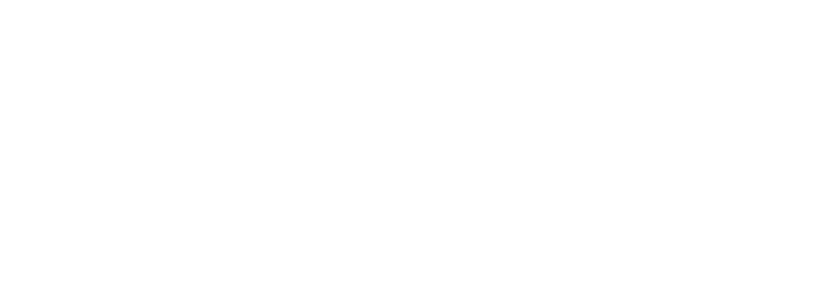
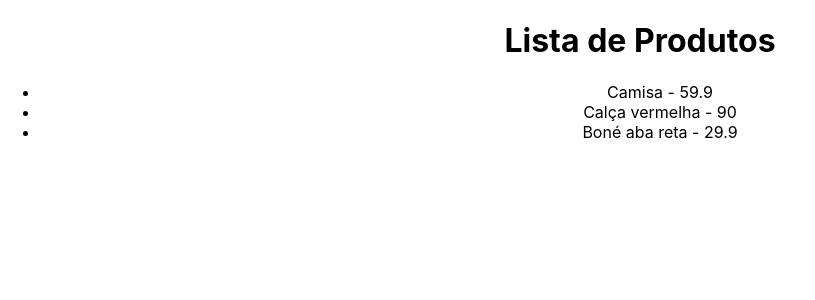
Before and after one commit to GeracNeto/http_react, a React (Create React App) app: page / in a window 1280 px wide. Shown: the top 300 px of the page, without its empty margins (0-815 px from the left). Built offline with nearby package versions, Linux system fonts and the light colour scheme; data requests are answered from the project's data file.

Commit message:
Criado requisição simples com fetch no useEffect para consumo da API do json-server

```diff
--- a/src/App.js
+++ b/src/App.js
@@ -1,9 +1,34 @@
 import './App.css'
 
+import { useEffect, useState } from 'react'
+
+const url = 'http://localhost:3000/products'
+
 function App() {
+
+  const [products, setProducts] = useState([])
+
+  // 1 Resgatando dados
+  useEffect(() => {
+
+    async function fecthData() {
+      const res = await fetch(url)
+      const data = await res.json()
+
+      setProducts(data)
+    }
+
+    fecthData()
+  }, [])
+
+  //console.log(products)
+
   return (
     <div className="App">
-
+      <h1>Lista de Produtos</h1>
+      <ul>
+        {products.map(product => (<li key={product.id}>{product.name} - {product.price}</li>))}
+      </ul>
     </div>
   )
 }
```
